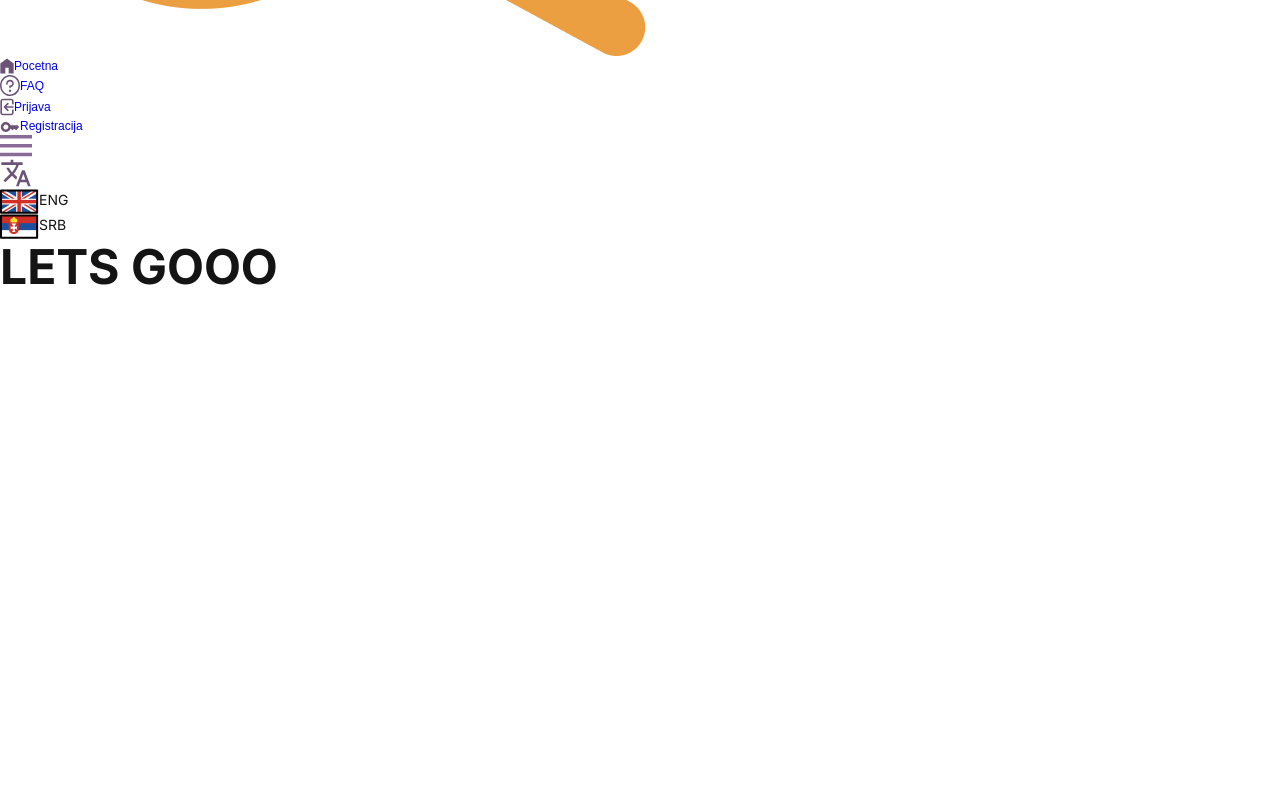
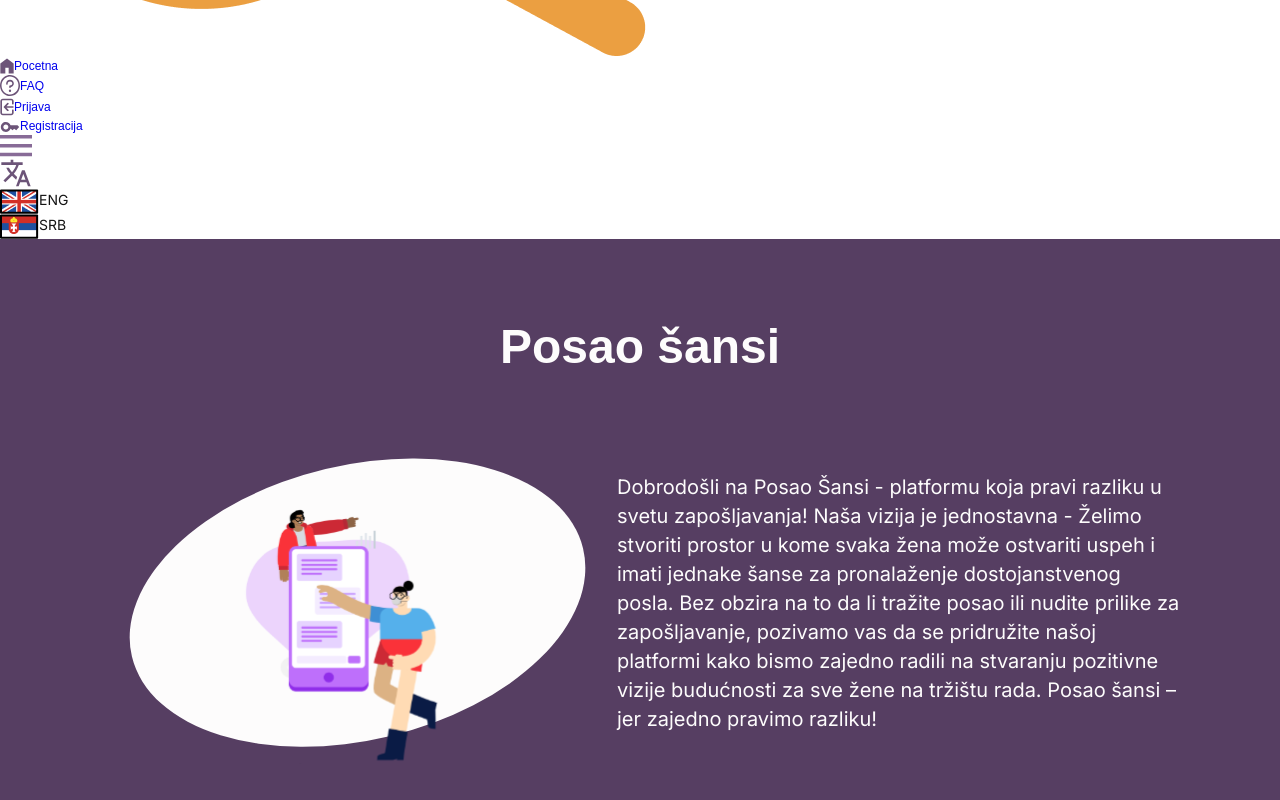
Before and after one commit to vegaitglobal/posao-sansi-website, a Next.js app in the folder opportunity_job_app/: page / in a window 1280 px wide. Shown: the part 450-1250 px from the top of the page. Before the commit the page ends 800 px from the top, so only its background shows below. Built offline with nearby package versions, Linux system fonts and the light colour scheme.

Commit message:
Work on main page banner

```diff
--- a/opportunity_job_app/src/app/page.tsx
+++ b/opportunity_job_app/src/app/page.tsx
@@ -1,15 +1,16 @@
-import Header from "@/components/Header/Header";
-import Loading from "@/components/Loading/Loading";
+import Header from "../components/Header/Header";
+import Loading from "../components/Loading/Loading";
+import Banner from "../components/Banner/Banner";
 
 export default function Home() {
   return (
     <>
-    <Loading>
-      <Header />
-      <main>
-          <h1 className='test'>LETS GOOO</h1>
-      </main>
-    </Loading>
+      <Loading>
+        <Header />
+        <main>
+          <Banner />
+        </main>
+      </Loading>
     </>
   )
 }
--- /dev/null
+++ b/opportunity_job_app/src/components/Banner/Banner.scss
@@ -0,0 +1,67 @@
+@import "../../scss/style.scss";
+
+.banner{
+    background-color: $purple-bg;
+    @include media-breakpoint-up(lg) {
+        padding: 80px 100px 40px 100px;
+    }
+    @include media-breakpoint-only(md) {
+        padding: 60px 36px 36px 36px;
+    }
+    @include media-breakpoint-down(sm) {
+        padding: 60px 12px 26px 12px;
+    }
+}
+
+.banner__heading{
+    margin-bottom: 40px;
+    color: $white-2;
+    text-align: center;
+    font-family: $font-default;
+    @include media-breakpoint-down(md) {
+        margin-bottom: 36px;
+    }
+    @include media-breakpoint-down(sm) {
+        margin-bottom: 26px;
+    }
+}
+
+.banner__content{
+    display: flex;
+    flex-direction: row;
+    justify-content: space-between;
+    align-items: center;
+    @include media-breakpoint-down(sm) {
+        flex-direction: column;
+        justify-content: flex-start;
+        align-items: cenetr;
+    }
+}
+
+.banner__img {
+    width: 515px;
+    @include media-breakpoint-down(md) {
+        width: 351px;
+    }
+    @include media-breakpoint-down(sm) {
+        width: 100%;
+    }
+}
+
+.banner__text{
+    width: 563px;
+    color: $white-2;
+    font-size: 20px;
+    line-height: 29px;
+    @include media-breakpoint-down(md) {
+        width: 397px;
+        font-size: 16px;
+        line-height: 23px;
+    }
+    @include media-breakpoint-down(sm) {
+        width: 100%;
+        font-size: 14px;
+        line-height: 20px;
+        padding: 0 14px;
+    }
+}
--- /dev/null
+++ b/opportunity_job_app/src/components/Banner/Banner.tsx
@@ -0,0 +1,17 @@
+import "./Banner.scss";
+
+const Banner = () => {
+    return (
+        <section className="banner">
+            <h1 className="banner__heading">Posao šansi</h1>
+            <div className="banner__content">
+                <img className="banner__img" src="/images/banner-img.svg" alt="Banner image" />
+                <p className="banner__text">
+                    Dobrodošli na Posao Šansi - platformu koja pravi razliku u svetu zapošljavanja! Naša vizija je jednostavna - Želimo stvoriti prostor u kome svaka žena može ostvariti uspeh i imati jednake šanse za pronalaženje dostojanstvenog posla. Bez obzira na to da li tražite posao ili nudite prilike za zapošljavanje, pozivamo vas da se pridružite našoj platformi kako bismo zajedno radili na stvaranju pozitivne vizije budućnosti za sve žene na tržištu rada. Posao šansi – jer zajedno pravimo razliku!
+                </p>
+            </div>
+        </section>
+    )
+}
+
+export default Banner;
```
Also changed, not shown: opportunity_job_app/public/images/banner-img.svg (added).
